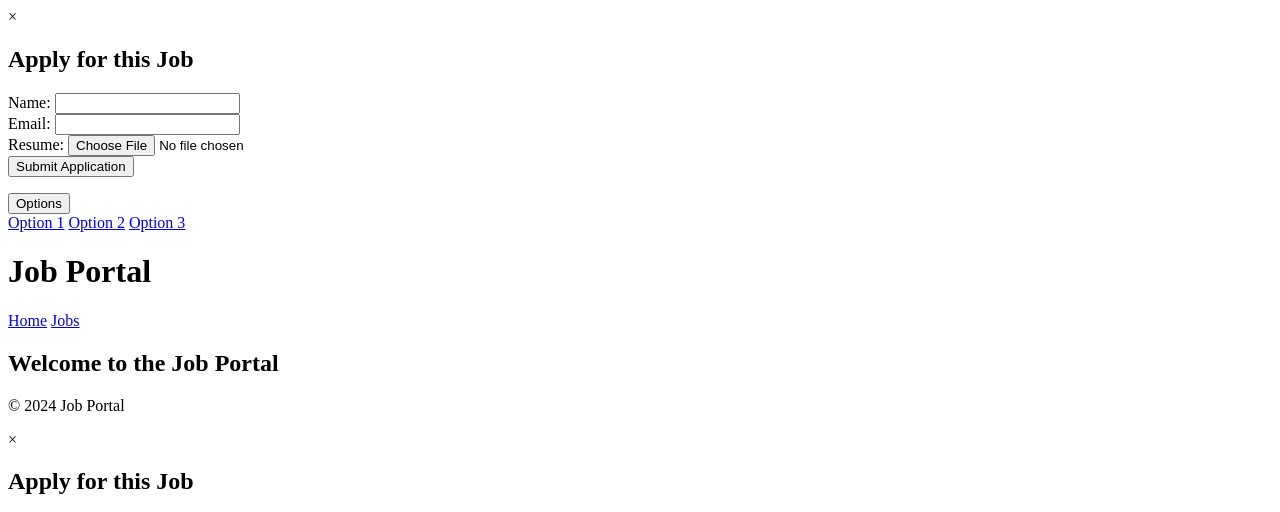
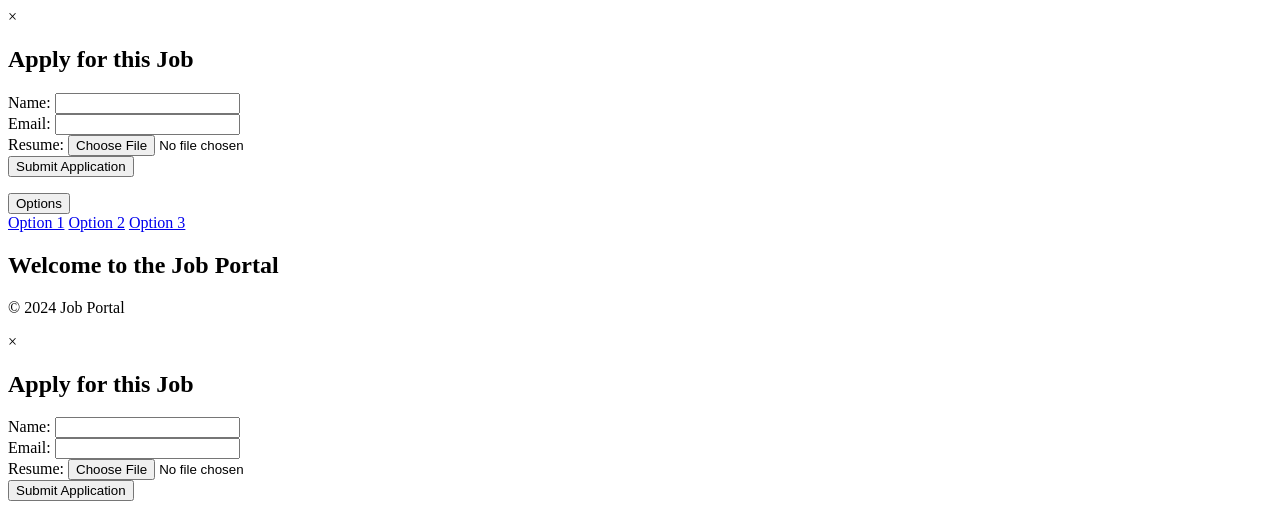
Before and after one commit to FEJOcoder/jobportal, a website: page index.html in a window 1280 px wide. Shown: the top 512 px of the page. Drawn offline with Linux system fonts and the light colour scheme.

Commit message:
Removed header with welcome message

```diff
--- a/index.html
+++ b/index.html
@@ -30,13 +30,6 @@
     <title>Job Portal - Find Your Next Job</title>
 </head>
 <body>
-    <header>
-        <h1>Job Portal</h1>
-        <nav>
-            <a href='index.html'>Home</a>
-            <a href='jobs.html'>Jobs</a>
-        </nav>
-    </header>
     <main>
         <h2>Welcome to the Job Portal</h2>
     </main>
@@ -92,8 +85,3 @@
 <div id="engineer-background">
     <img src="https://raw.githubusercontent.com/FEJOcoder/jobportal/main/Engineer.png" alt="Diverse engineers working" class="engineer-image">
 </div>
-
-
-<header>
-    <h1 id="welcome-message">Welcome to FEJO Job Portal</h1>
-</header>
```
